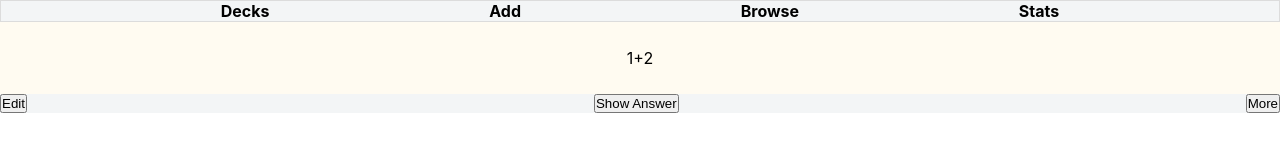
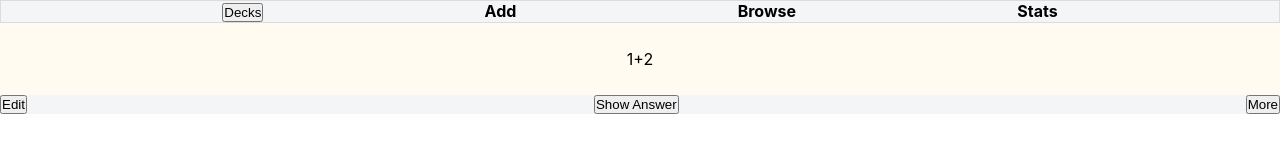
Before and after one commit to markxburek/flashcard-app, a React (Create React App) app in the folder flashcard-app/: page / in a window 1280 px wide. Shown: the top 160 px of the page. Built offline with nearby package versions, Linux system fonts and the light colour scheme.

Commit message:
Clicking on Decks icon laods DeckInfo screen

```diff
--- a/flashcard-app/src/components/ScreenNavbar.js
+++ b/flashcard-app/src/components/ScreenNavbar.js
@@ -1,11 +1,12 @@
 import './ScreenNavbar.css'
+import {connect} from 'react-redux'
 
 import React from 'react'
 
-const ScreenNavbar = () => {
+const ScreenNavbar = (props) => {
     return (
         <div id="screen-navbar-container">
-            <div id="decks">Decks</div>
+            <div id="decks"><button onClick={props.getDeckInfoScreen} >Decks</button> </div>
             <div id="add">Add</div>
             <div id="browse">Browse</div>
             <div id="stats">Stats</div>
@@ -14,4 +15,18 @@ const ScreenNavbar = () => {
     )
 }
 
-export default ScreenNavbar;
+const getDeckInfoScreen = () => {
+    return {
+        type: "GET_DECK_INFO_SCREEN"
+    }
+}
+
+const mapPropsToDispatch = (dispatch) => {
+    return {
+        getDeckInfoScreen: () => dispatch(getDeckInfoScreen())
+
+
+    }
+}
+
+export default connect(null, mapPropsToDispatch)(ScreenNavbar);
--- a/flashcard-app/src/components/SwitchScreen.js
+++ b/flashcard-app/src/components/SwitchScreen.js
@@ -30,12 +30,6 @@ const mapStateToProps = state => {
     }
 }
 
-// const mapDispatchToProps = dispatch => {
-//     return {
-
-//     }
-// }
-
 
 
 export default connect(mapStateToProps)(SwitchScreen);
--- a/flashcard-app/src/reducers/screenReducer.js
+++ b/flashcard-app/src/reducers/screenReducer.js
@@ -2,8 +2,10 @@ import React from 'react'
 
 import FlashCard from '.././components/FlashCard';
 import ButtonPanel from '.././components/ButtonPanel.js';
+import DeckInfoScreen from '../components/DeckInfoScreen';
 
 const STUDYING_DECK_SCREEN = <div><FlashCard/><ButtonPanel/></div>
+const DECK_INFO_SCREEN = <div><DeckInfoScreen/></div>
 
 
 const currentScreen = {currentScreen: STUDYING_DECK_SCREEN} ;
@@ -15,6 +17,13 @@ const screenReducer = (state = currentScreen , action ) => {
                 currentScreen: STUDYING_DECK_SCREEN
             }
 
+        case "GET_DECK_INFO_SCREEN":
+
+        console.log('deck info screen')
+            return {
+                currentScreen: DECK_INFO_SCREEN
+            }
+
         default: return state;
     }
 }
```
